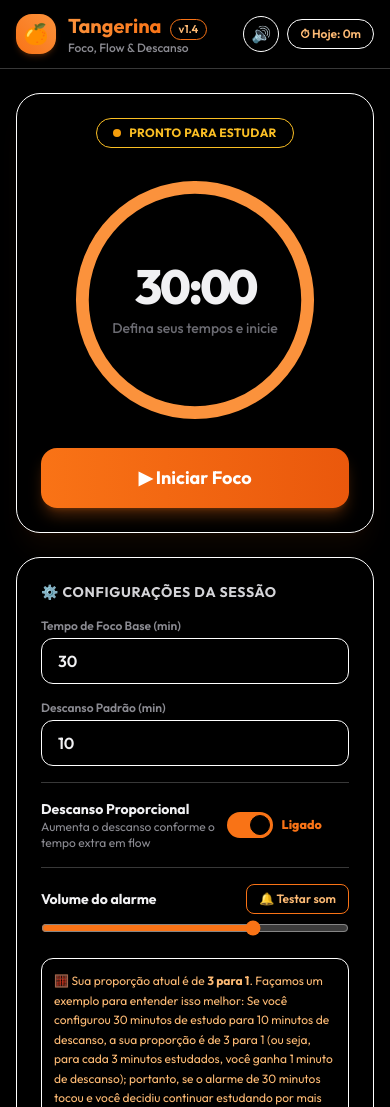
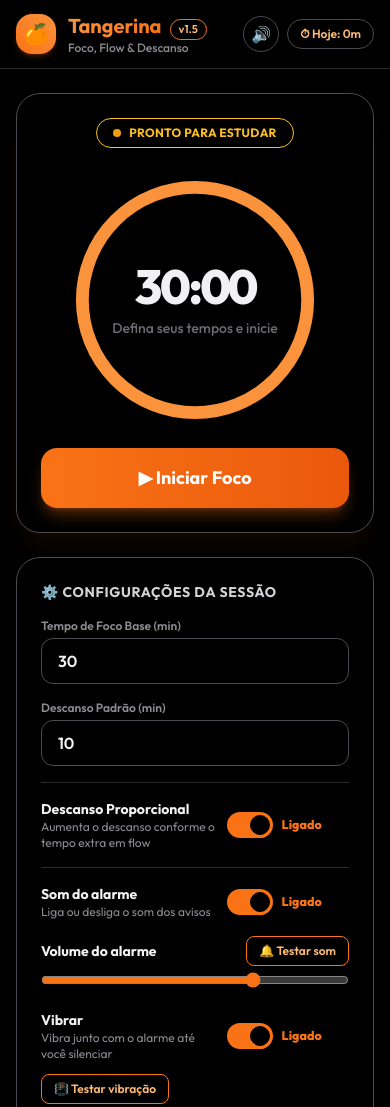
Before and after one commit to xcrismoura/tangerina, a plain HTML site: page index.html in a window 390 px wide. Shown: the top 1107 px of the page. Drawn offline with Linux system fonts and the light colour scheme.

Commit message:
Add files via upload

```diff
--- a/index.html
+++ b/index.html
@@ -151,6 +151,19 @@ input.peer:checked + div::after{background-color:#000!important;border-color:#00
 .tstate{margin-left:10px;min-width:5.4em;font-size:.78rem;font-weight:800;color:#8b8b92;text-align:left}
 .tstate.on{color:#f97316}
 </style>
+<style id="gray">
+/* ===== v1.5: linhas e textos das telas anti-distração em cinza discreto ===== */
+:root{--dim:#4a4a50;--dim-line:#2a2a2e}
+.border-tangerine-100,.border-tangerine-200,.border-slate-100,.border-slate-200,#basketVisual{border-color:var(--dim)!important}
+.border-t,header.border-b,header{border-color:var(--dim-line)!important}
+.bg-slate-100,.bg-slate-800,.bg-tangerine-50\/60{border:1px solid var(--dim)!important}
+.pbtn.rest,.mcard,.mbtn.alt{border:1px solid var(--dim)!important}
+input.peer + div{box-shadow:0 0 0 1px var(--dim)}
+input.peer:checked + div{box-shadow:0 0 0 1px #f97316}
+#focusWord,#focusTimer{color:var(--dim)!important}
+#focusBtn{color:var(--dim)!important;border:1px solid var(--dim)!important;background:transparent}
+input[type=range]:disabled{opacity:.35}
+</style>
 </head>
 <body class="bg-pattern text-slate-800 min-h-screen flex flex-col font-sans antialiased selection:bg-tangerine-200">
 
@@ -159,7 +172,7 @@ input.peer:checked + div::after{background-color:#000!important;border-color:#00
   <div class="flex items-center gap-3">
    <div class="w-10 h-10 rounded-2xl bg-gradient-to-tr from-tangerine-500 to-tangerine-400 flex items-center justify-center shadow-md shadow-tangerine-500/20 text-xl">🍊</div>
    <div>
-    <div class="verrow"><h1 class="text-xl font-bold bg-gradient-to-r from-tangerine-600 to-tangerine-800 bg-clip-text text-transparent">Tangerina</h1><span class="ver" id="appVersion">v1.4</span></div>
+    <div class="verrow"><h1 class="text-xl font-bold bg-gradient-to-r from-tangerine-600 to-tangerine-800 bg-clip-text text-transparent">Tangerina</h1><span class="ver" id="appVersion">v1.5</span></div>
     <p class="text-xs text-slate-500 font-medium">Foco, Flow & Descanso</p>
    </div>
   </div>
@@ -237,12 +250,33 @@ input.peer:checked + div::after{background-color:#000!important;border-color:#00
   </div>
 
   <div class="mt-4 pt-4 border-t border-slate-100">
-   <div class="flex items-center justify-between mb-1">
+   <div class="flex items-center justify-between gap-3">
+    <div><span class="text-sm font-bold text-slate-800 block">Som do alarme</span>
+     <span class="text-xs text-slate-500 block">Liga ou desliga o som dos avisos</span></div>
+    <label class="relative inline-flex items-center cursor-pointer flex-shrink-0">
+     <input type="checkbox" id="toggleSound" class="sr-only peer">
+     <div class="w-11 h-6 bg-slate-200 rounded-full peer peer-checked:after:translate-x-full after:content-[''] after:absolute after:top-[2px] after:left-[2px] after:bg-white after:border after:border-slate-300 after:rounded-full after:h-5 after:w-5 after:transition-all peer-checked:bg-tangerine-500"></div>
+     <span id="soundState" class="tstate">Ligado</span>
+    </label>
+   </div>
+   <div class="flex items-center justify-between mb-1 mt-4">
     <label for="volume" class="text-sm font-bold text-slate-800">Volume do alarme</label>
     <button onclick="testSound('break')" class="text-xs font-semibold px-3 py-1.5 rounded-lg bg-tangerine-100 hover:bg-tangerine-200 text-tangerine-800 transition">🔔 Testar som</button>
    </div>
    <input type="range" id="volume" min="0" max="100" value="70" class="w-full accent-orange-500">
+   <div class="flex items-center justify-between gap-3 mt-4">
+    <div><span class="text-sm font-bold text-slate-800 block">Vibrar</span>
+     <span id="vibHint" class="text-xs text-slate-500 block">Vibra junto com o alarme até você silenciar</span></div>
+    <label class="relative inline-flex items-center cursor-pointer flex-shrink-0">
+     <input type="checkbox" id="toggleVibrate" class="sr-only peer">
+     <div class="w-11 h-6 bg-slate-200 rounded-full peer peer-checked:after:translate-x-full after:content-[''] after:absolute after:top-[2px] after:left-[2px] after:bg-white after:border after:border-slate-300 after:rounded-full after:h-5 after:w-5 after:transition-all peer-checked:bg-tangerine-500"></div>
+     <span id="vibState" class="tstate">Ligado</span>
+    </label>
+   </div>
+   <button id="vibTest" onclick="testVibration()" class="text-xs font-semibold px-3 py-1.5 rounded-lg bg-tangerine-100 hover:bg-tangerine-200 text-tangerine-800 transition mt-3">📳 Testar vibração</button>
   </div>
+
+
 
   <div class="mt-4 p-3 bg-tangerine-50/60 rounded-xl text-xs text-tangerine-800 leading-relaxed">
    🧮 Sua proporção atual é de <strong id="ratioDisplay">3 para 1</strong>. Façamos um exemplo para entender isso melhor: Se você configurou 30 minutos de estudo para 10 minutos de descanso, a sua proporção é de 3 para 1 (ou seja, para cada 3 minutos estudados, você ganha 1 minuto de descanso); portanto, se o alarme de 30 minutos tocou e você decidiu continuar estudando por mais uns 30 minutos, seu tempo total de estudo foi de 60 minutos, fazendo com que o descanso não fique travado nos 10 minutos iniciais mas aumente proporcionalmente ao seu esforço. 30 min de foco + 30 min de flow = 60 min estudados → <strong id="ratioExample">20 min</strong> de descanso.
@@ -312,7 +346,7 @@ input.peer:checked + div::after{background-color:#000!important;border-color:#00
 </div>
 <script>
 const PHASES={SETUP:'setup',FOCUS:'focus',PROMPT:'prompt',FLOW:'flow',BREAK:'break',BREAKEND:'breakend'};
-const APP_VERSION='1.4';
+const APP_VERSION='1.5';
 const $=id=>document.getElementById(id);
 const STORE='tangerina:v2';
 
@@ -321,15 +355,15 @@ let initialFocusSeconds=1800, defaultBreakSeconds=600;
 let phaseEndAt=0, flowStartAt=0, extraFlowSeconds=0;
 let calculatedBreakSeconds=0, totalFocusSecondsInSession=0;
 let sessionList=[], totalStudySecondsToday=0;
-let muted=false, volume=0.7;
+let muted=false, volume=0.7, vibrate=true;
 let antiDistraction=false;   // escolhido ao iniciar o foco; vale para toda a rodada
 
 // ---------- Persistência ----------
 const today=()=>new Date().toISOString().slice(0,10);
-function save(){try{localStorage.setItem(STORE,JSON.stringify({day:today(),sessionList,totalStudySecondsToday,muted,volume,
+function save(){try{localStorage.setItem(STORE,JSON.stringify({day:today(),sessionList,totalStudySecondsToday,muted,volume,vib:vibrate,
  focus:$('inputFocusTime').value,brk:$('inputBreakTime').value,prop:$('toggleProportionalBreak').checked}))}catch(e){}}
 function load(){try{const d=JSON.parse(localStorage.getItem(STORE)||'null');if(!d)return;
- muted=!!d.muted;volume=d.volume??0.7;
+ muted=!!d.muted;volume=d.volume??0.7;vibrate=d.vib!==false;
  if(d.focus)$('inputFocusTime').value=d.focus;if(d.brk)$('inputBreakTime').value=d.brk;
  $('toggleProportionalBreak').checked=d.prop!==false;
  if(d.day===today()){sessionList=d.sessionList||[];totalStudySecondsToday=d.totalStudySecondsToday||0}}catch(e){}}
@@ -372,11 +406,32 @@ function cancelSounds(){
  scheduled=[];
 }
 function testSound(kind){initAudio();cancelSounds();scheduleChime(kind,0)}
-function toggleMute(){muted=!muted;if(muted)cancelSounds();$('muteBtn').textContent=muted?'🔇':'🔊';save()}
+function setMuted(m){muted=m;if(muted)cancelSounds();syncAudioUI();save()}
+function toggleMute(){setMuted(!muted)}
+function syncAudioUI(){
+ $('muteBtn').textContent=muted?'🔇':'🔊';
+ $('toggleSound').checked=!muted;
+ const t=$('soundState');t.textContent=muted?'Desligado':'Ligado';t.classList.toggle('on',!muted);
+ $('volume').disabled=muted;
+}
+// ---------- VIBRAÇÃO ----------
+const canVibrate='vibrate' in navigator;
+function startVibration(){
+ if(!vibrate||!canVibrate)return;
+ try{const p=[];for(let i=0;i<60;i++)p.push(500,400);navigator.vibrate(p)}catch(e){}   // repete ~1 min ou até silenciar
+}
+function stopVibration(){try{canVibrate&&navigator.vibrate(0)}catch(e){}}
+function testVibration(){if(canVibrate)try{navigator.vibrate([250,120,250])}catch(e){}}
+function syncVibUI(){
+ const t=$('vibState');
+ if(!canVibrate){$('toggleVibrate').checked=false;$('toggleVibrate').disabled=true;t.textContent='Indisponível';t.classList.remove('on');
+  $('vibHint').textContent='Este aparelho/navegador não permite vibrar (iPhone, por ex.)';$('vibTest').classList.add('hidden');return}
+ $('toggleVibrate').checked=vibrate;t.textContent=vibrate?'Ligado':'Desligado';t.classList.toggle('on',vibrate);
+}
 
 function notify(title,body){
  try{if('Notification' in window&&Notification.permission==='granted')new Notification(title,{body})}catch(e){}
- try{navigator.vibrate&&navigator.vibrate([300,150,300])}catch(e){}
+ startVibration();
 }
 function ensureSoundAtEnd(kind){
  if(muted)return;
@@ -491,7 +546,7 @@ function finishBreak(){
  $('phaseSubtitle').textContent='Pronto para a próxima tangerina?';
 }
 function showAlarm(){if(!muted&&volume>0&&scheduled.length)$('alarmBox').classList.remove('hidden')}
-function dismissAlarm(){cancelSounds();$('alarmBox').classList.add('hidden');['promptScreen','endScreen'].forEach(i=>$(i).classList.remove('flashing'));['promptSilence','endSilence'].forEach(i=>$(i).classList.add('hidden'))}
+function dismissAlarm(){cancelSounds();stopVibration();$('alarmBox').classList.add('hidden');['promptScreen','endScreen'].forEach(i=>$(i).classList.remove('flashing'));['promptSilence','endSilence'].forEach(i=>$(i).classList.add('hidden'))}
 function skipBreak(){
  cancelSounds();
  if(currentPhase===PHASES.BREAK){
@@ -638,7 +693,9 @@ function clearHistory(){
 window.addEventListener('DOMContentLoaded',()=>{
  load();
  $('volume').value=Math.round(volume*100);
- $('muteBtn').textContent=muted?'🔇':'🔊';
+ syncAudioUI();syncVibUI();
+ $('toggleSound').addEventListener('change',e=>setMuted(!e.target.checked));
+ $('toggleVibrate').addEventListener('change',e=>{vibrate=e.target.checked;syncVibUI();if(vibrate)testVibration();save()});
  ['inputFocusTime','inputBreakTime','toggleProportionalBreak'].forEach(id=>$(id).addEventListener('change',onSettingsChange));
  $('volume').addEventListener('input',e=>{volume=e.target.value/100;save()});
  onSettingsChange();renderAll();setPhaseUI(PHASES.SETUP);
--- a/sw.js
+++ b/sw.js
@@ -1,4 +1,4 @@
-const C = "tangerina-v1.4";
+const C = "tangerina-v1.5";
 const A = ["./", "index.html", "manifest.webmanifest", "icon-192.png", "icon-512.png"];
 self.addEventListener("install", e => { e.waitUntil(caches.open(C).then(c => c.addAll(A))); self.skipWaiting(); });
 self.addEventListener("activate", e => {
```
